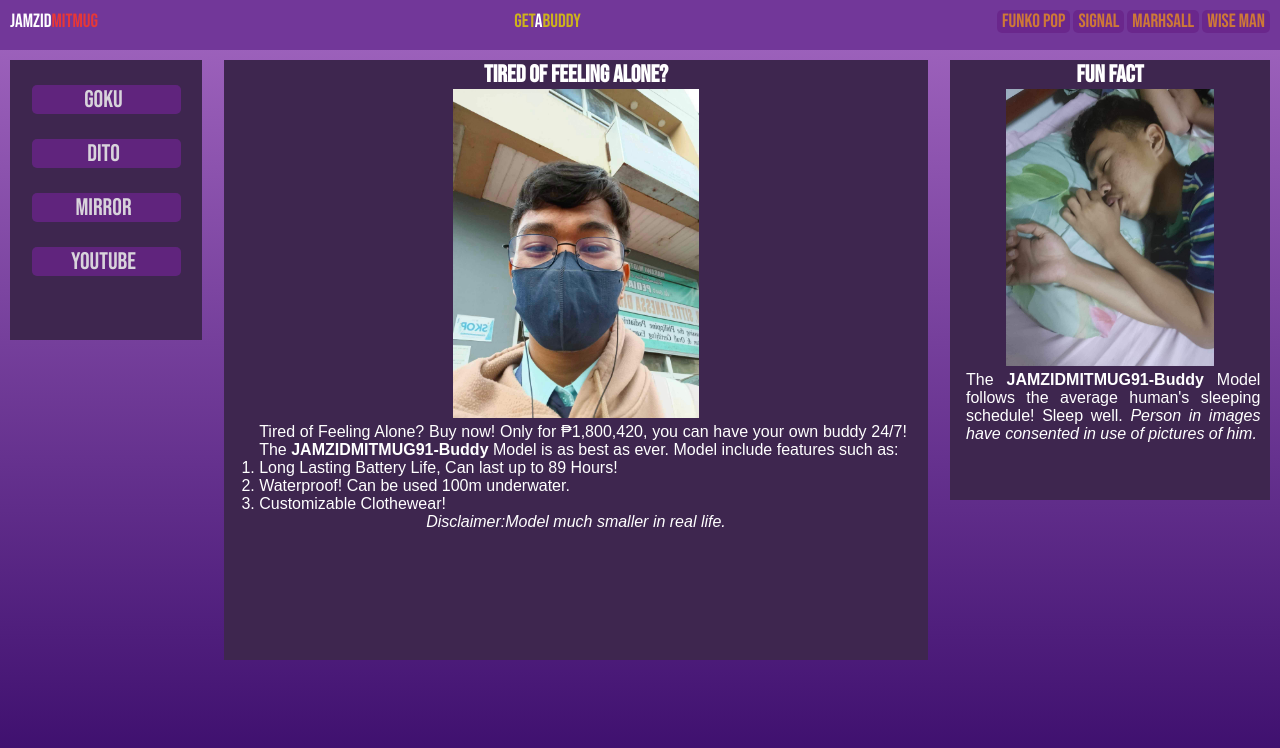
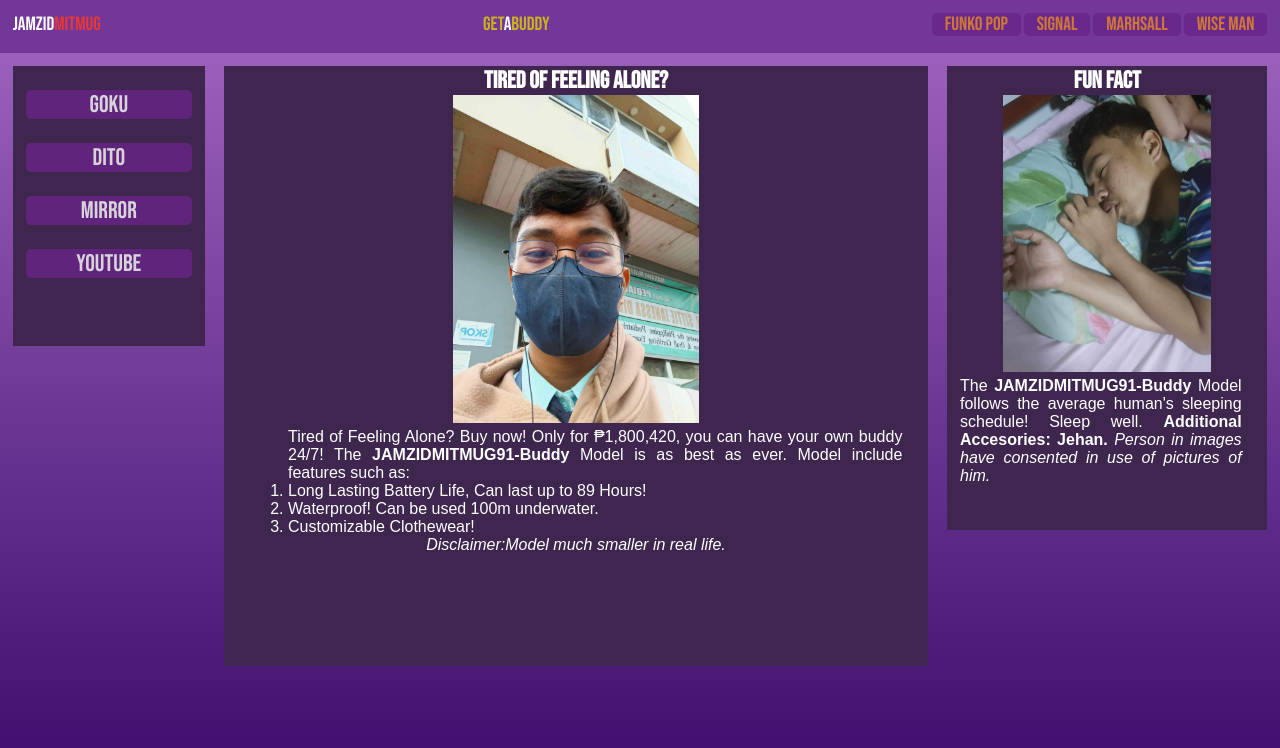
Before and after one commit to RashidMitmug/Q1GFA2_Li-amitmug, a plain HTML site: page index.html in a window 1280 px wide. Drawn offline with Linux system fonts and the light colour scheme; a web font is replaced by a local one.

Commit message:
Add files via upload

```diff
--- a/index.html
+++ b/index.html
@@ -45,7 +45,7 @@
         <div id="cr">
             <h2>Fun Fact</h2>
             <img src="image/jamzif1.jpg" width="65%">
-            <p id="sofiafont">The <b>JAMZIDMITMUG91-Buddy</b> Model follows the average human's sleeping schedule! Sleep well. <i>Person in images have consented in use of pictures of him.</i></p>
+            <p id="sofiafont">The <b>JAMZIDMITMUG91-Buddy</b> Model follows the average human's sleeping schedule! Sleep well. <b>Additional Accesories: Jehan.</b> <i>Person in images have consented in use of pictures of him.</i></p>
         </div>
     </div>
     <link rel="stylesheet" href="style.css">
--- a/style.css
+++ b/style.css
@@ -14,9 +14,9 @@ body{
     background-color: #723799;
     text-align: center;
     height:5vh;
-    padding-top:10px;
-    padding-left:10px;
-    padding-right:10px;
+    padding-top:1vw;
+    padding-left:1vw;
+    padding-right:1vw;
     font-size:larger
 }
    #mit{
@@ -42,13 +42,12 @@ body{
     }
         #hr #li div a{
             color:rgb(229, 137, 32);
-            padding-left:5px;
-            padding-right:5px;
+            padding-left:1vw;
+            padding-right:1vw;
         }
 .c{
     text-align: center;
-    padding:10px;
-    font-family: 'Bebas Neue', sans-serif;
+    padding:1vw;
 }
     .c #cl{
         float:left;
@@ -57,13 +56,9 @@ body{
         height:35vh;
     }
         #cl #li div{
-            padding-right:5px;
-            width:75%;
+            width:13vw;
             margin:auto;
-            margin-top:13%;
-        }
-        #cl #li div a{
-            padding-top:5px;
+            margin-top:3vh;
         }
     .c #cl #li{
         font-size:150%;
@@ -76,19 +71,19 @@ body{
     }
     .c #cm .p{
         text-align: justify;
-        margin-left:5%;
-        margin-right:3%
+        margin-left:5vw;
+        margin-right:2vw
     }
     .c #cr{
         float:right;
         background-color: #3e264f;
         width:25vw;
-        height:55vh;
+        height:58vh;
     }
     #cr p{
         text-align: justify;
-        margin-left:5%;
-        margin-right:3%
+        margin-left:1vw;
+        margin-right:2vw;
     }
 #li div{
         background-color: #692489;
```
